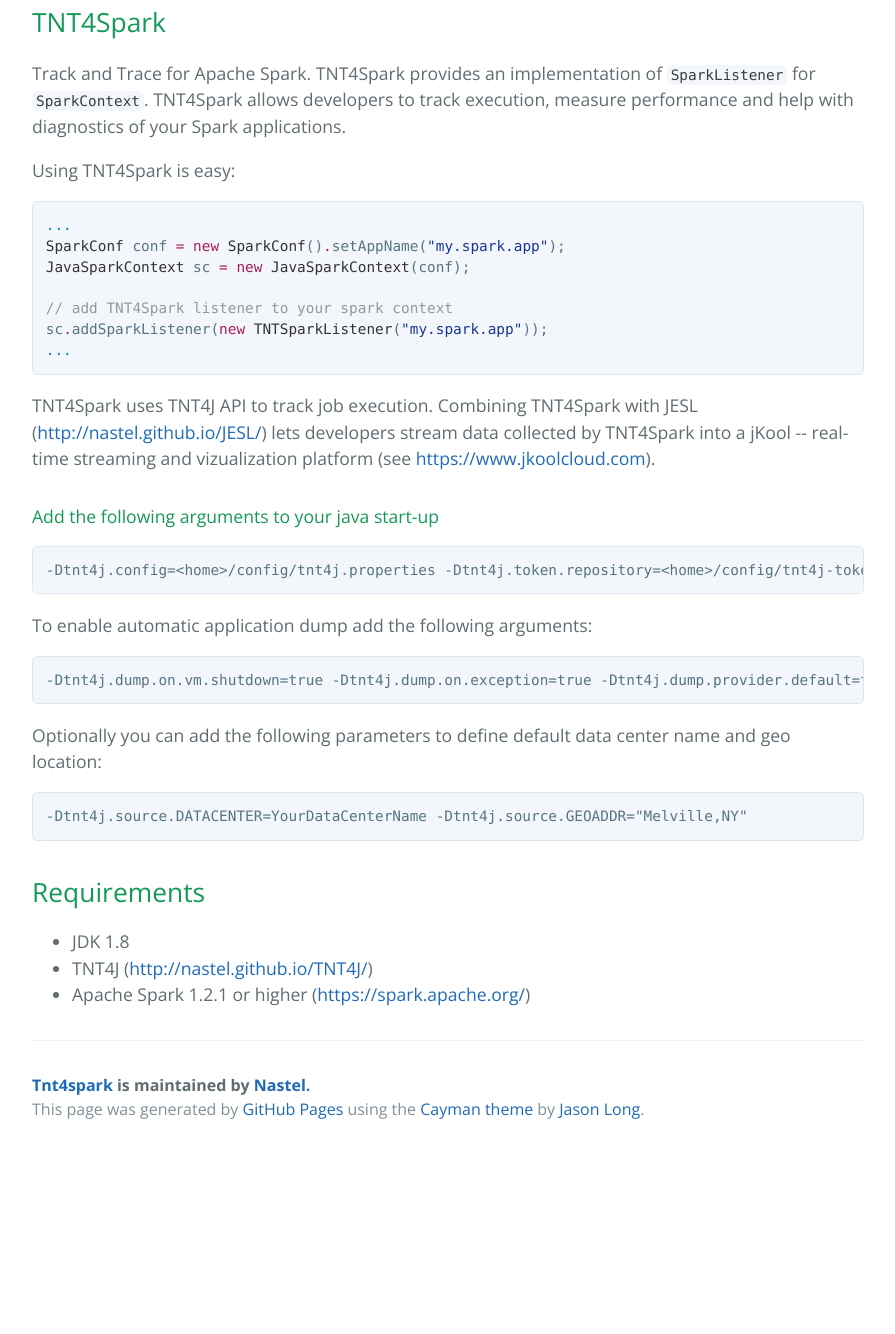
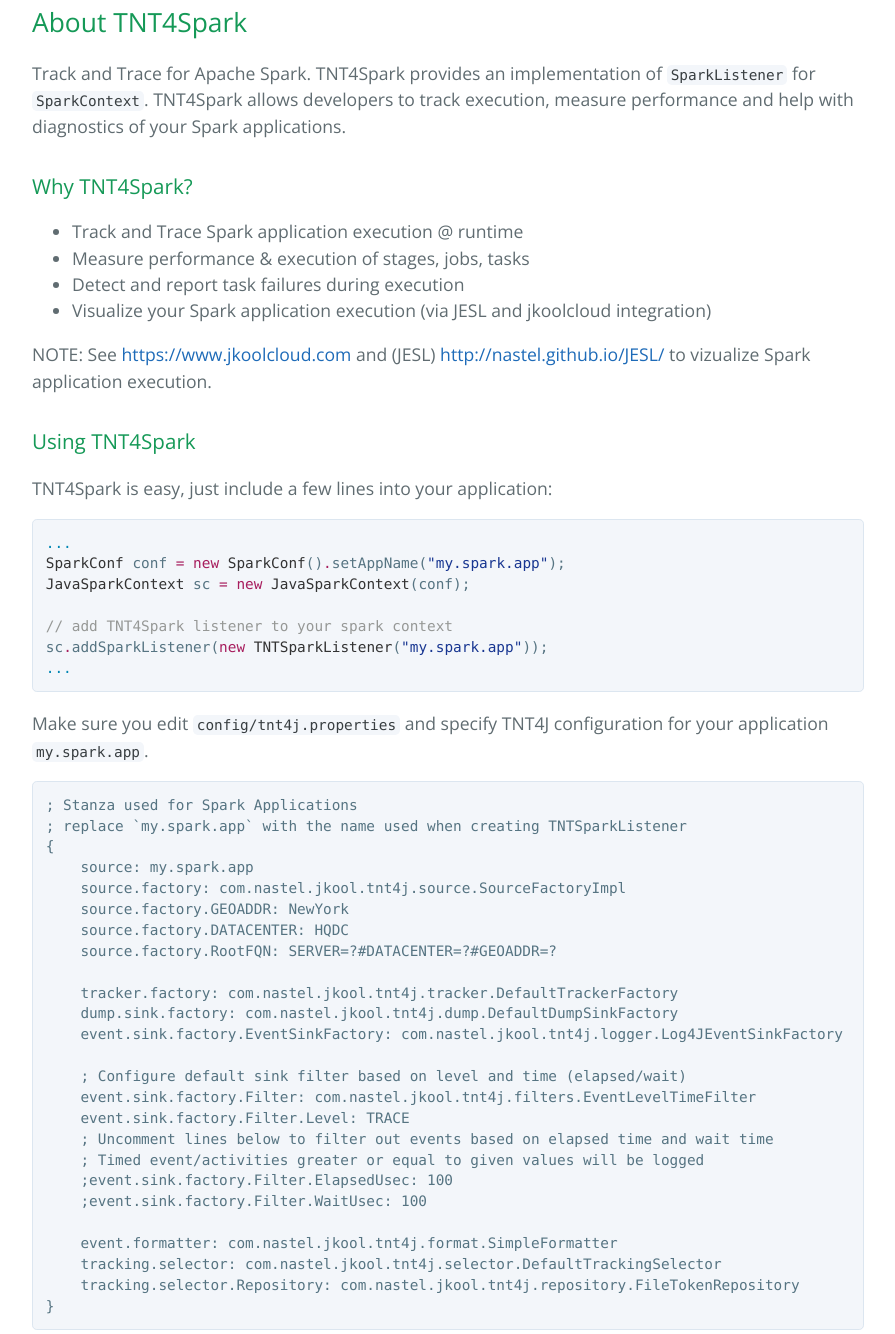
Before and after one commit to Nastel/tnt4j-spark, a plain HTML site: page index.html in a window 1280 px wide. Shown: the part 412-1746 px from the top of the page, without its empty margins (192-1087 px from the left). Before the commit the page ends 1565 px from the top, so only its background shows below. Drawn offline with nearby package versions, Linux system fonts and the light colour scheme.

Commit message:
Create gh-pages branch via GitHub

```diff
--- a/index.html
+++ b/index.html
@@ -2,7 +2,7 @@
 <html lang="en-us">
   <head>
     <meta charset="UTF-8">
-    <title>Tnt4spark by Nastel</title>
+    <title>TNT4Spark by Nastel</title>
     <meta name="viewport" content="width=device-width, initial-scale=1">
     <link rel="stylesheet" type="text/css" href="stylesheets/normalize.css" media="screen">
     <link href='http://fonts.googleapis.com/css?family=Open+Sans:400,700' rel='stylesheet' type='text/css'>
@@ -11,7 +11,7 @@
   </head>
   <body>
     <section class="page-header">
-      <h1 class="project-name">Tnt4spark</h1>
+      <h1 class="project-name">TNT4Spark</h1>
       <h2 class="project-tagline">Track and Trace for Apache Spark</h2>
       <a href="https://github.com/Nastel/TNT4Spark" class="btn">View on GitHub</a>
       <a href="https://github.com/Nastel/TNT4Spark/zipball/master" class="btn">Download .zip</a>
@@ -20,12 +20,27 @@
 
     <section class="main-content">
       <h2>
-<a id="tnt4spark" class="anchor" href="#tnt4spark" aria-hidden="true"><span class="octicon octicon-link"></span></a>TNT4Spark</h2>
+<a id="about-tnt4spark" class="anchor" href="#about-tnt4spark" aria-hidden="true"><span class="octicon octicon-link"></span></a>About TNT4Spark</h2>
 
 <p>Track and Trace for Apache Spark. TNT4Spark provides an implementation of <code>SparkListener</code> for <code>SparkContext</code>.
 TNT4Spark allows developers to track execution, measure performance and help with diagnostics of your Spark applications.</p>
 
-<p>Using TNT4Spark is easy:</p>
+<h3>
+<a id="why-tnt4spark" class="anchor" href="#why-tnt4spark" aria-hidden="true"><span class="octicon octicon-link"></span></a>Why TNT4Spark?</h3>
+
+<ul>
+<li>Track and Trace Spark application execution @ runtime</li>
+<li>Measure performance &amp; execution of stages, jobs, tasks</li>
+<li>Detect and report task failures during execution</li>
+<li>Visualize your Spark application execution (via JESL and jkoolcloud integration)</li>
+</ul>
+
+<p>NOTE: See <a href="https://www.jkoolcloud.com">https://www.jkoolcloud.com</a> and (JESL) <a href="http://nastel.github.io/JESL/">http://nastel.github.io/JESL/</a> to vizualize Spark application execution.</p>
+
+<h3>
+<a id="using-tnt4spark" class="anchor" href="#using-tnt4spark" aria-hidden="true"><span class="octicon octicon-link"></span></a>Using TNT4Spark</h3>
+
+<p>TNT4Spark is easy, just include a few lines into your application:</p>
 
 <div class="highlight highlight-java"><pre><span class="pl-c1">...</span>
 <span class="pl-smi">SparkConf</span> conf <span class="pl-k">=</span> <span class="pl-k">new</span> <span class="pl-smi">SparkConf</span>()<span class="pl-k">.</span>setAppName(<span class="pl-s"><span class="pl-pds">"</span>my.spark.app<span class="pl-pds">"</span></span>);
@@ -34,6 +49,35 @@
 <span class="pl-c">// add TNT4Spark listener to your spark context</span>
 sc<span class="pl-k">.</span>addSparkListener(<span class="pl-k">new</span> <span class="pl-smi">TNTSparkListener</span>(<span class="pl-s"><span class="pl-pds">"</span>my.spark.app<span class="pl-pds">"</span></span>));
 <span class="pl-c1">...</span></pre></div>
+
+<p>Make sure you edit <code>config/tnt4j.properties</code> and specify TNT4J configuration for your application <code>my.spark.app</code>.</p>
+
+<pre><code>; Stanza used for Spark Applications
+; replace `my.spark.app` with the name used when creating TNTSparkListener
+{
+    source: my.spark.app
+    source.factory: com.nastel.jkool.tnt4j.source.SourceFactoryImpl
+    source.factory.GEOADDR: NewYork
+    source.factory.DATACENTER: HQDC
+    source.factory.RootFQN: SERVER=?#DATACENTER=?#GEOADDR=?
+
+    tracker.factory: com.nastel.jkool.tnt4j.tracker.DefaultTrackerFactory
+    dump.sink.factory: com.nastel.jkool.tnt4j.dump.DefaultDumpSinkFactory
+    event.sink.factory.EventSinkFactory: com.nastel.jkool.tnt4j.logger.Log4JEventSinkFactory
+
+    ; Configure default sink filter based on level and time (elapsed/wait)
+    event.sink.factory.Filter: com.nastel.jkool.tnt4j.filters.EventLevelTimeFilter
+    event.sink.factory.Filter.Level: TRACE
+    ; Uncomment lines below to filter out events based on elapsed time and wait time
+    ; Timed event/activities greater or equal to given values will be logged
+    ;event.sink.factory.Filter.ElapsedUsec: 100
+    ;event.sink.factory.Filter.WaitUsec: 100
+
+    event.formatter: com.nastel.jkool.tnt4j.format.SimpleFormatter
+    tracking.selector: com.nastel.jkool.tnt4j.selector.DefaultTrackingSelector
+    tracking.selector.Repository: com.nastel.jkool.tnt4j.repository.FileTokenRepository
+}
+</code></pre>
 
 <p>TNT4Spark uses TNT4J API to track job execution. Combining TNT4Spark with JESL (<a href="http://nastel.github.io/JESL/">http://nastel.github.io/JESL/</a>) lets developers stream data collected by TNT4Spark into a jKool -- real-time streaming and vizualization platform (see <a href="https://www.jkoolcloud.com">https://www.jkoolcloud.com</a>). </p>
 
@@ -63,7 +107,7 @@
 </ul>
 
       <footer class="site-footer">
-        <span class="site-footer-owner"><a href="https://github.com/Nastel/TNT4Spark">Tnt4spark</a> is maintained by <a href="https://github.com/Nastel">Nastel</a>.</span>
+        <span class="site-footer-owner"><a href="https://github.com/Nastel/TNT4Spark">TNT4Spark</a> is maintained by <a href="https://github.com/Nastel">Nastel</a>.</span>
 
         <span class="site-footer-credits">This page was generated by <a href="https://pages.github.com">GitHub Pages</a> using the <a href="https://github.com/jasonlong/cayman-theme">Cayman theme</a> by <a href="https://twitter.com/jasonlong">Jason Long</a>.</span>
       </footer>
```
Also changed, not shown: params.json (+1 -1 lines).
